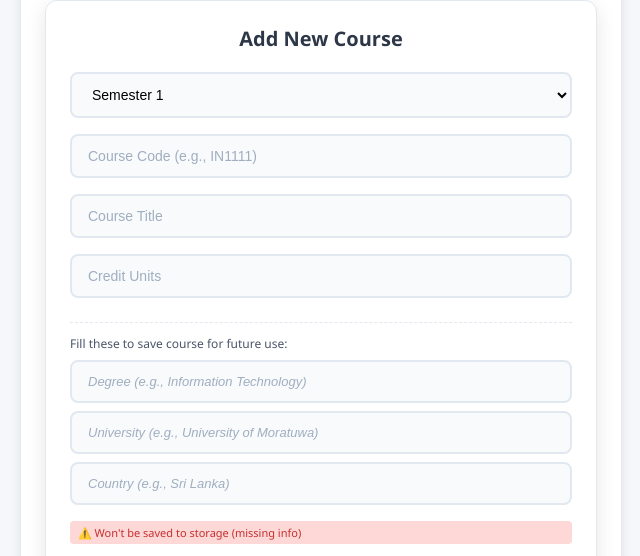
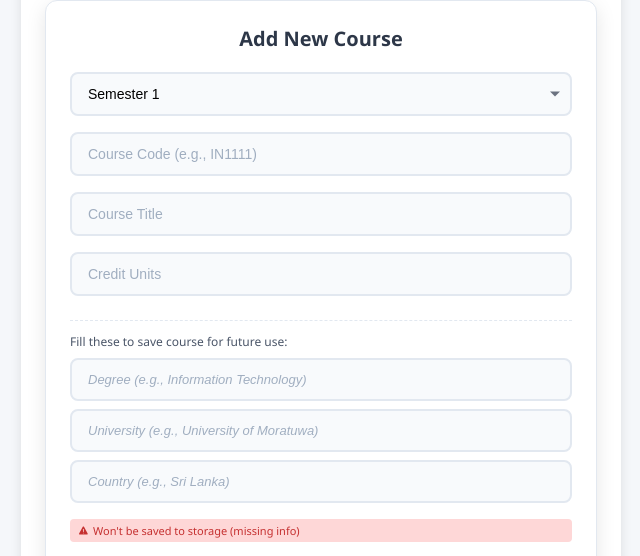
Before and after one commit to Kavindya-Kariyawasam/react-gpa-calculator, a React app: page / in a window 1280 px wide. Both pictures are taken after a click on the button "Add Course". Shown: the part 244-800 px from the top of the page, without its empty margins (319-959 px from the left). Built offline with nearby package versions, Linux system fonts and the light colour scheme.

Commit message:
Add react-icons and improve form UI with proper dropdown styling

```diff
--- a/package.json
+++ b/package.json
@@ -13,7 +13,8 @@
   "license": "ISC",
   "dependencies": {
     "react": "^19.1.1",
-    "react-dom": "^19.1.1"
+    "react-dom": "^19.1.1",
+    "react-icons": "^5.5.0"
   },
   "devDependencies": {
     "@babel/core": "^7.28.3",
--- a/src/App.css
+++ b/src/App.css
@@ -173,17 +173,25 @@ body {
   color: #a0aec0;
 }
 
-/* Semester Selector */
+/* Semester Selector Wrapper */
+.semester-selector-wrapper {
+  position: relative;
+  width: 100%;
+  margin-bottom: 16px;
+}
+
 .semester-selector {
   width: 100%;
-  padding: 12px 16px;
-  margin-bottom: 16px;
+  padding: 12px 40px 12px 16px;
   border: 2px solid #e2e8f0;
   border-radius: 8px;
   font-size: 14px;
   transition: border-color 0.3s ease;
   background-color: #f8fafc;
   cursor: pointer;
+  -webkit-appearance: none;
+  -moz-appearance: none;
+  appearance: none;
 }
 
 .semester-selector:focus {
@@ -194,6 +202,21 @@ body {
 
 .semester-selector:hover {
   border-color: #cbd5e0;
+}
+
+/* Dropdown icon */
+.semester-selector-wrapper::after {
+  content: '';
+  position: absolute;
+  right: 12px;
+  top: 50%;
+  transform: translateY(-50%);
+  width: 0;
+  height: 0;
+  border-left: 5px solid transparent;
+  border-right: 5px solid transparent;
+  border-top: 5px solid #6b7280;
+  pointer-events: none;
 }
 
 /* Course Input Container */
@@ -234,6 +257,15 @@ body {
   border-radius: 4px;
   margin-top: 8px;
   font-weight: 500;
+  display: flex;
+  align-items: center;
+  gap: 4px;
+}
+
+.dropdown-header span {
+  display: flex;
+  align-items: center;
+  gap: 6px;
 }
 
 .storage-indicator.can-save {
@@ -268,8 +300,12 @@ body {
   padding: 8px 12px;
   background: linear-gradient(135deg, #667eea 0%, #764ba2 100%);
   color: white;
-  font-size: 12px;
+  font-size: 13px;
   font-weight: 600;
+  position: sticky;
+  top: 0;
+  z-index: 1001;
+  border-bottom: 1px solid rgba(255, 255, 255, 0.2);
 }
 
 .close-dropdown {
--- a/src/components/AddCourseForm.jsx
+++ b/src/components/AddCourseForm.jsx
@@ -1,5 +1,11 @@
 import React, { useState, useEffect } from "react";
 import StorageService from "../services/StorageService";
+import {
+  IoChevronDown,
+  IoCheckmarkCircle,
+  IoWarning,
+  IoLibrary,
+} from "react-icons/io5";
 
 const AddCourseForm = ({ semesters, onAddCourse, onClose }) => {
   const [course, setCourse] = useState({
@@ -152,6 +158,7 @@ const AddCourseForm = ({ semesters, onAddCourse, onClose }) => {
       {info && <p className="info-message">{info}</p>}
 
       <form onSubmit={handleSubmit}>
+        <div className="semester-selector-wrapper">
           <select
             className="semester-selector"
             value={selectedSemester}
@@ -163,6 +170,7 @@ const AddCourseForm = ({ semesters, onAddCourse, onClose }) => {
               </option>
             ))}
           </select>
+        </div>
 
         <div className="course-input-container">
           <input
@@ -222,9 +230,15 @@ const AddCourseForm = ({ semesters, onAddCourse, onClose }) => {
                 canSaveToStorage() ? "can-save" : "cannot-save"
               }`}
             >
-              {canSaveToStorage()
-                ? "✅ Will be saved to storage"
-                : "⚠️ Won't be saved to storage (missing info)"}
+              {canSaveToStorage() ? (
+                <>
+                  <IoCheckmarkCircle /> Will be saved to storage
+                </>
+              ) : (
+                <>
+                  <IoWarning /> Won't be saved to storage (missing info)
+                </>
+              )}
             </div>
           </div>
 
@@ -232,7 +246,7 @@ const AddCourseForm = ({ semesters, onAddCourse, onClose }) => {
             <div className="course-dropdown">
               <div className="dropdown-header">
                 <span>
-                  Previously Added Courses ({filteredCourses.length}):
+                  <IoLibrary /> Available Courses ({filteredCourses.length})
                 </span>
                 <button
                   type="button"
```
Lines whose indentation alone changed are shown as unchanged.
